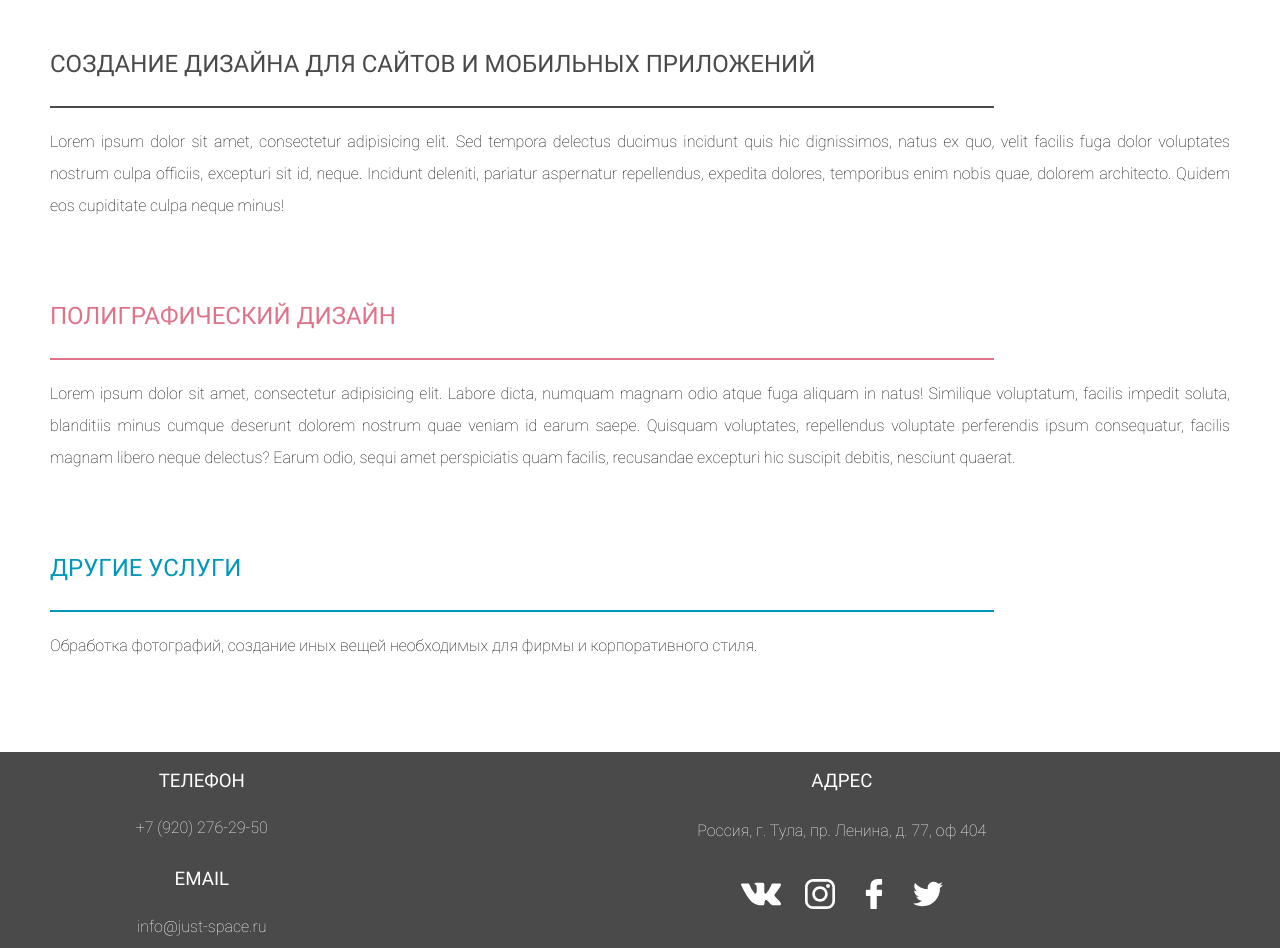
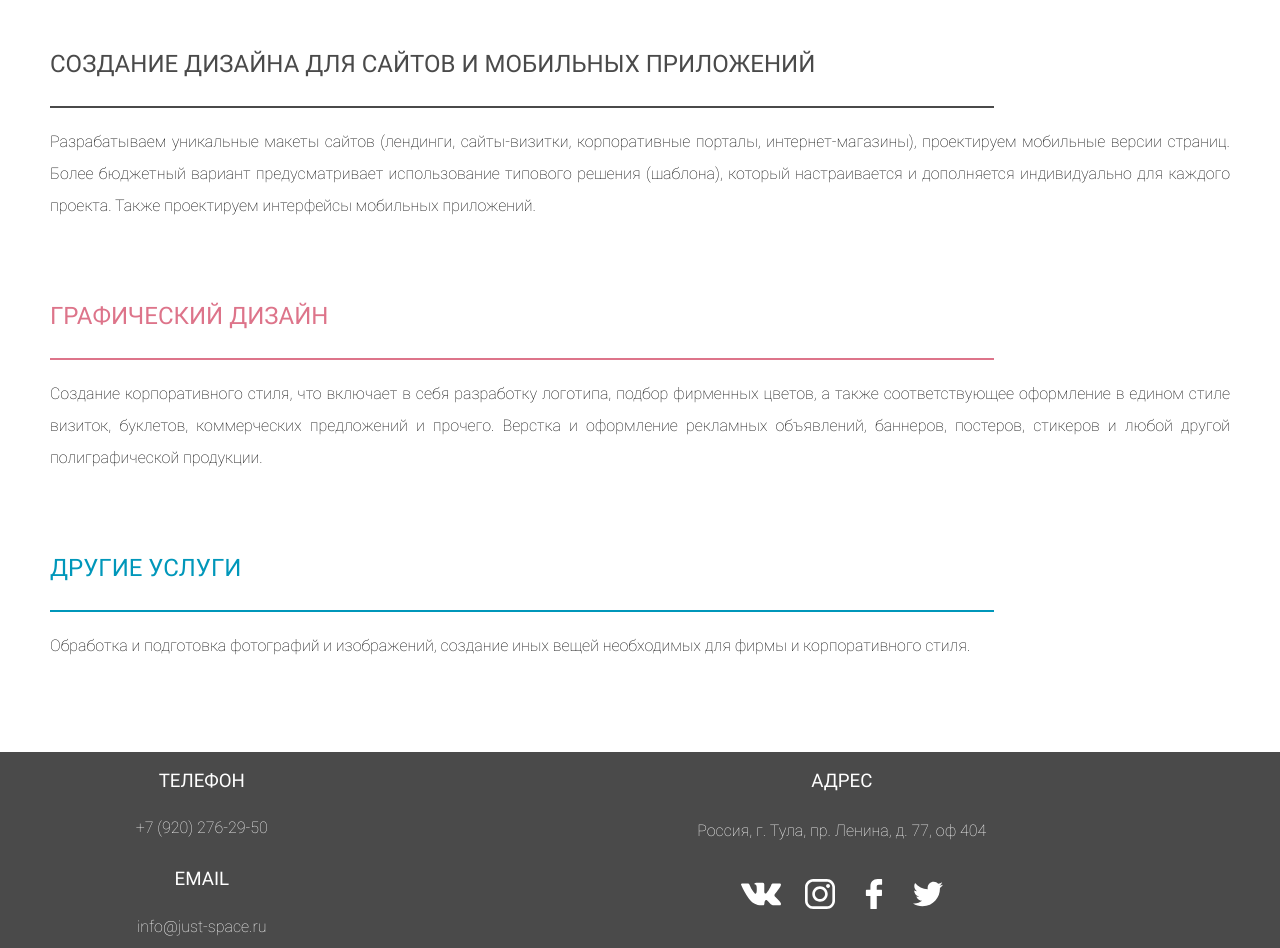
Before and after one commit to JustSpace/just-space.ru, a PHP site: page /services/design.php in a window 1280 px wide. Shown: the part 190-1138 px from the top of the page. Run offline with PHP 8.4, Linux system fonts and the light colour scheme.

Commit message:
Write text for the design page.

```diff
--- a/services.php
+++ b/services.php
@@ -54,7 +54,7 @@
           <use xmlns:xlink="http://www.w3.org/1999/xlink" xlink:href="/img/sprites/sprites-services.svg#design"></use>
         </svg>
         <h3 class="service__title">Дизайн</h3>
-        Придумываем уникальный дизайн или качественно подстраиваем под вас готовые шаблонные решения.
+          Проектируем интерфейсы (UI/UX), создаем уникальный дизайн, индивидуально кастомизируем типовые решения.
         <a href="/services/design.php" class="service__button">Подробнее</a>
       </section>
       <section class="service">
--- a/services/design.php
+++ b/services/design.php
@@ -25,16 +25,16 @@
         </h2>
         <hr class="folder-services-content__line">
         <div class="folder-services-content__text">
-          Lorem ipsum dolor sit amet, consectetur adipisicing elit. Sed tempora delectus ducimus incidunt quis hic dignissimos, natus ex quo, velit facilis fuga dolor voluptates nostrum culpa officiis, excepturi sit id, neque. Incidunt deleniti, pariatur aspernatur repellendus, expedita dolores, temporibus enim nobis quae, dolorem architecto. Quidem eos cupiditate culpa neque minus!
+          Разрабатываем уникальные макеты сайтов (лендинги, сайты-визитки, корпоративные порталы, интернет-магазины), проектируем мобильные версии страниц. Более бюджетный вариант предусматривает использование типового решения (шаблона), который настраивается и дополняется индивидуально для каждого проекта. Также проектируем интерфейсы мобильных приложений.
         </div>
       </section>
       <section class="folder-services-content__block folder-services-content__block--2">
         <h2 class="folder-services-content__title">
-          Полиграфический дизайн
+          Графический дизайн
         </h2>
         <hr class="folder-services-content__line">
         <div class="folder-services-content__text">
-          Lorem ipsum dolor sit amet, consectetur adipisicing elit. Labore dicta, numquam magnam odio atque fuga aliquam in natus! Similique voluptatum, facilis impedit soluta, blanditiis minus cumque deserunt dolorem nostrum quae veniam id earum saepe. Quisquam voluptates, repellendus voluptate perferendis ipsum consequatur, facilis magnam libero neque delectus? Earum odio, sequi amet perspiciatis quam facilis, recusandae excepturi hic suscipit debitis, nesciunt quaerat.
+          Создание корпоративного стиля, что включает в себя разработку логотипа, подбор фирменных цветов, а также соответствующее оформление в едином стиле визиток, буклетов, коммерческих предложений и прочего. Верстка и оформление рекламных объявлений, баннеров, постеров, стикеров и любой другой полиграфической продукции.
         </div>
       </section>
       <section class="folder-services-content__block folder-services-content__block--3">
@@ -43,7 +43,7 @@
         </h2>
         <hr class="folder-services-content__line">
         <div class="folder-services-content__text">
-          Обработка фотографий, создание иных вещей необходимых для фирмы и корпоративного стиля.
+          Обработка и подготовка фотографий и изображений, создание иных вещей необходимых для фирмы и корпоративного стиля.
         </div>
       </section>
     </article>
```
Also changed, not shown: services/advertising.php (+5 -5 lines).
